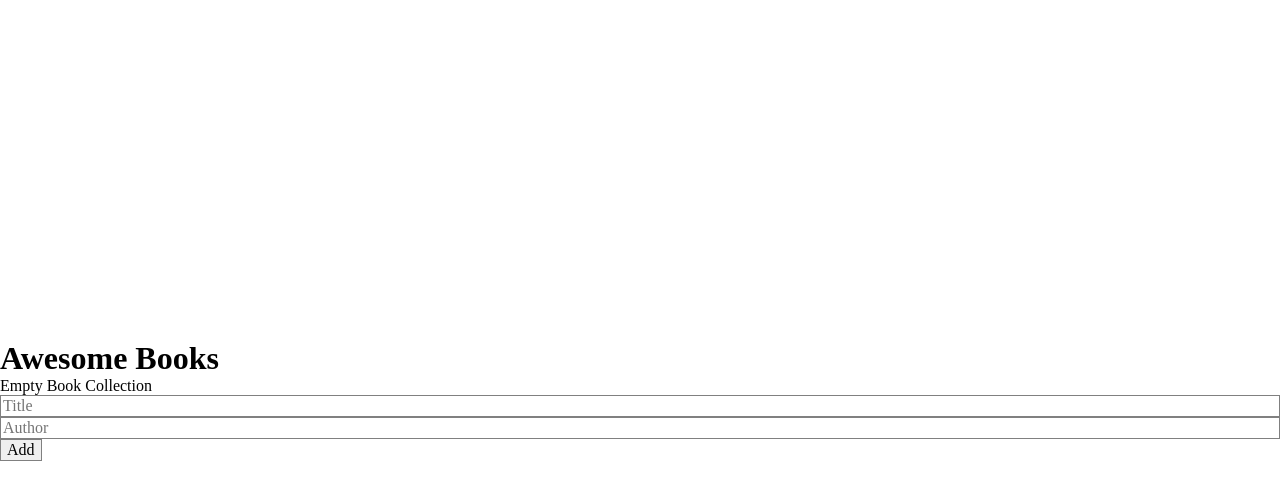
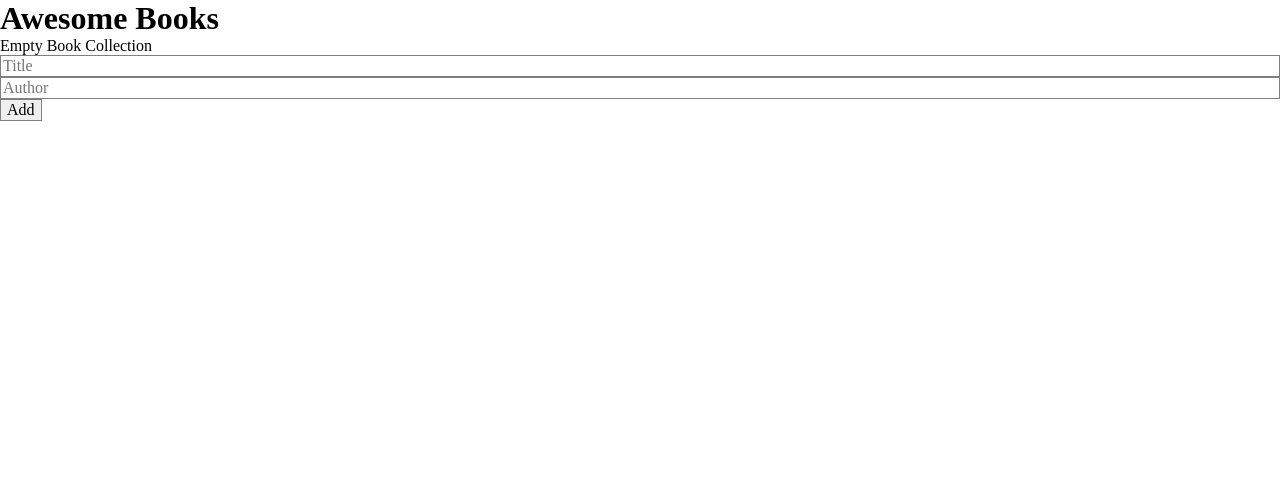
Before and after one commit to EngruugbeJimmy/Awesome_books, a website: page index.html in a window 1280 px wide. Drawn offline with Linux system fonts and the light colour scheme.

Commit message:
Update the styling align content too the top
Co-authored-by: abahuugbede_dev <89143961+EngruugbeJimmy@users.noreply.github.com>
Co-authored-by: Oscah Deus <100070005+Oscah01@users.noreply.github.com>

```diff
--- a/css/styles.css
+++ b/css/styles.css
@@ -25,10 +25,6 @@ body {
   max-width: 100%;
 }
 
-.container > main {
-  margin-block: auto;
-}
-
 .container > :first-child:not(main) {
   margin-block-start: 0;
 }
```
